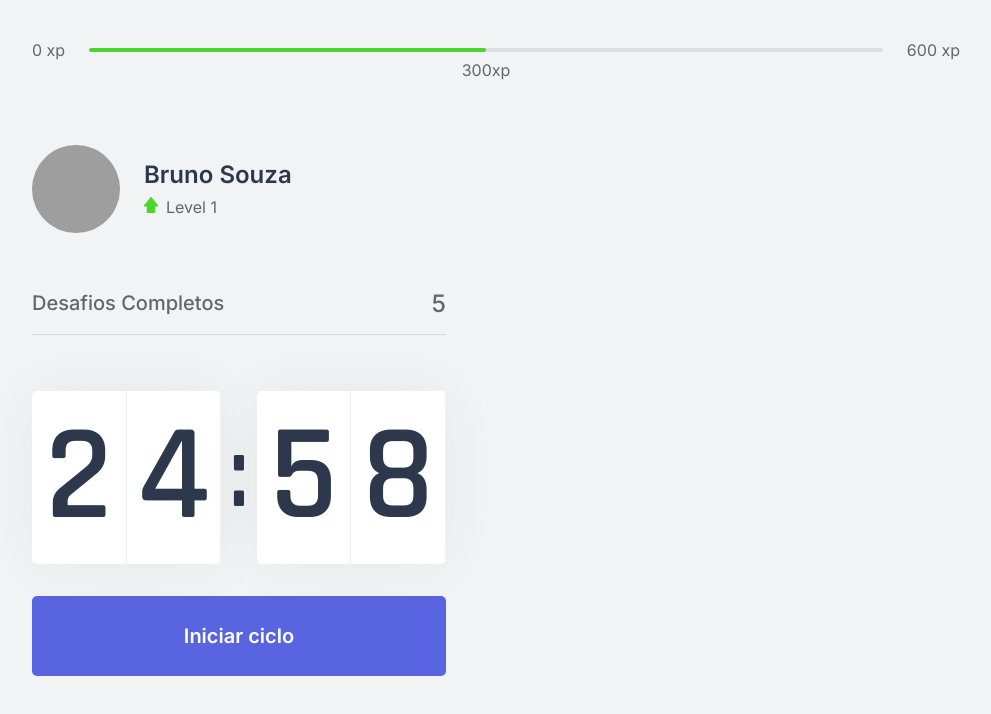
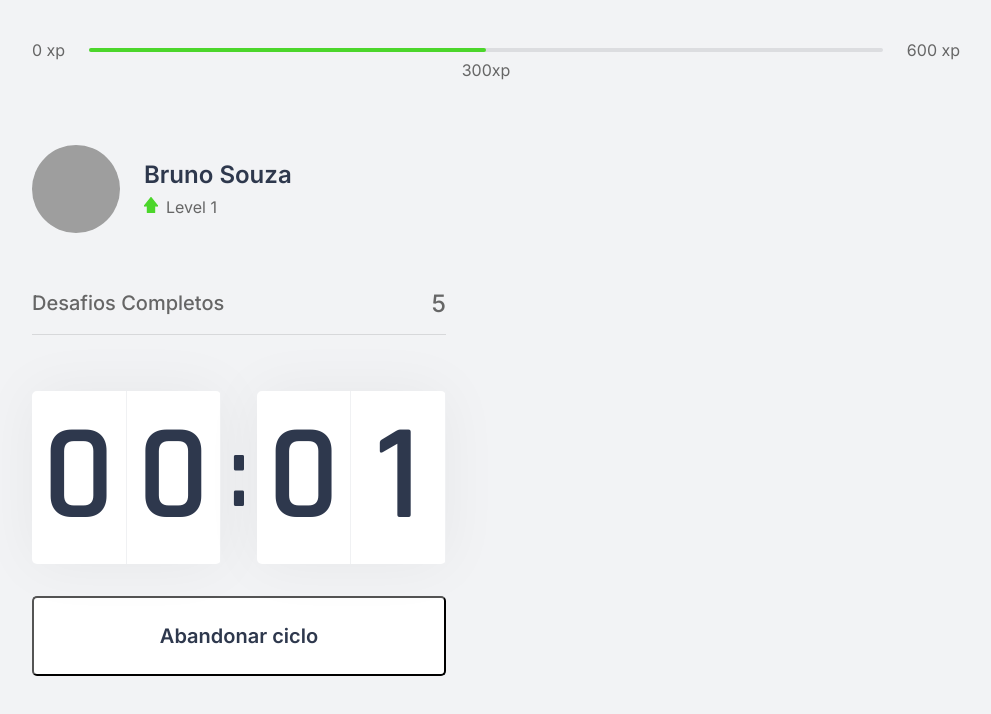
Before and after one commit to arubesu/move-it-next, a Next.js app: page / in a window 1280 px wide. Both pictures are taken after a click on the button "Iniciar ciclo". Shown: the top 714 px of the page, without its empty margins (144-1135 px from the left). Built offline with nearby package versions, Linux system fonts and the light colour scheme; grey boxes are pictures that could not be loaded.

Commit message:
Finishing CountDown component

```diff
--- a/src/components/CountDown.tsx
+++ b/src/components/CountDown.tsx
@@ -2,9 +2,13 @@
 
 import styles from '../styles/components/CountDown.module.css';
 
+const defaultStartTime = 0.05 * 60;
+let countDownTimeout: NodeJS.Timeout;
+
 export const CountDown: React.FC = () => {
-  const [time, setTime] = useState(25 * 60);
+  const [time, setTime] = useState(defaultStartTime);
   const [active, setActive] = useState(false);
+  const [hasFinished, setHasFinished] = useState(false);
 
   const minutes = Math.floor(time / 60);
   const seconds = time % 60;
@@ -15,12 +19,21 @@
     setActive(true);
   }
 
+  const resetCountDown = () => {
+    clearTimeout(countDownTimeout);
+    setActive(false);
+    setTime(defaultStartTime);
+  }
+
   useEffect(() => {
 
     if (active && time > 0) {
-      setTimeout(() => {
+      countDownTimeout = setTimeout(() => {
         setTime(time - 1);
       }, 1000);
+    } else if (active && time === 0) {
+      setActive(false);
+      setHasFinished(true);
     }
 
   }, [active, time])
@@ -38,12 +51,38 @@
           <span>{secondRight}</span>
         </div>
       </div>
+
+      {
+        hasFinished ? (
+          <button
+            disabled
+            className={styles.countdownButton}
+          >Ciclo Finalizado
+          </button>
+        ) :
+          (
+            <>
+              {
+                active ?
+                  (
+                    <button
+                      onClick={resetCountDown}
+                      type="button"
+                      className={`${styles.countdownButton} ${styles.countdownButtonActive}`}
+                    > Abandonar ciclo
+                    </button>
+                  ) :
+                  (
                     <button
                       onClick={startCountDown}
                       type="button"
                       className={styles.countdownButton}
                     >Iniciar ciclo
                     </button>
+                  )
+              }</>
+          )
+      }
     </>
   );
 }
--- a/src/styles/components/CountDown.module.css
+++ b/src/styles/components/CountDown.module.css
@@ -42,7 +42,7 @@
   margin-top: 2rem;
   align-items: center;
   justify-content: center;
-  border: 0;
+  border: 1;
   border-radius: 5px;
   background: var(--blue);
   color: var(--white);
@@ -51,6 +51,22 @@
   transition: background-color 0.2s;
 }
 
-.countdownButton:hover {
+.countdownButton:not(:disabled):hover {
   background: var(--blue-dark);
 }
+
+.countdownButtonActive {
+  background: var(--white);
+  color: var(--title);
+}
+
+.countdownButtonActive:not(:disabled):hover {
+  background: var(--red);
+  color: var(--white);
+}
+
+.countdownButton:disabled {
+  background: var(--white);
+  color: var(--title);
+  cursor: not-allowed;
+}
```
Lines whose indentation alone changed are shown as unchanged.
